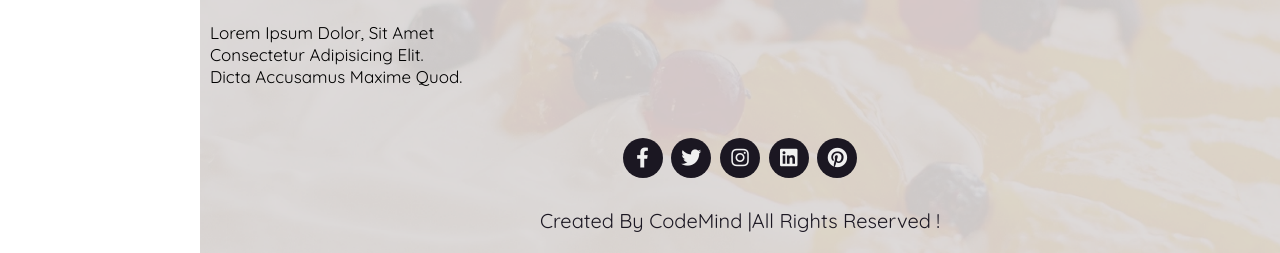
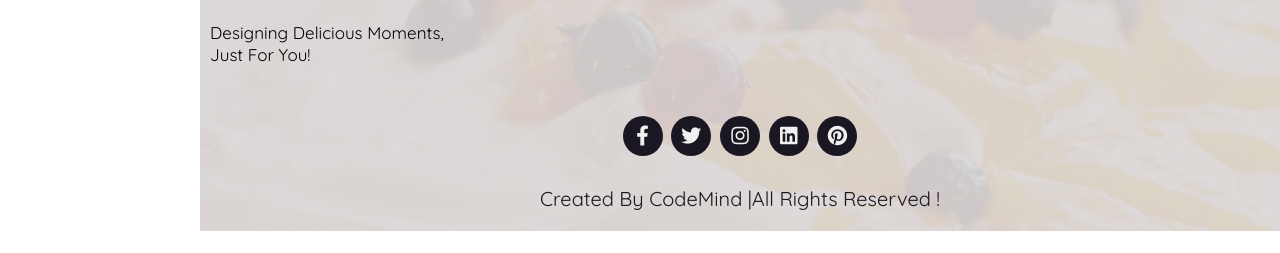
Before and after one commit to DaveyDark/cakery, a Flask app: page / in a window 1280 px wide. Shown: the part 3576-3829 px from the top of the page. After the commit the page ends 3807 px from the top, so only its background shows below. Run offline with Flask 3, Linux system fonts and the light colour scheme.

Commit message:
Yrr ek aur commit krna pdgaya

```diff
--- a/templates/base.html
+++ b/templates/base.html
@@ -45,10 +45,7 @@
             <h1 class="logoName">Cakery</h1>
           </div>
 
-          <p>
-            Lorem ipsum dolor, sit amet consectetur adipisicing elit. Dicta
-            accusamus maxime quod.
-          </p>
+          <p>Designing delicious moments, just for you!</p>
         </div>
         <div class="box">
           <h3>Quick link</h3>
```
